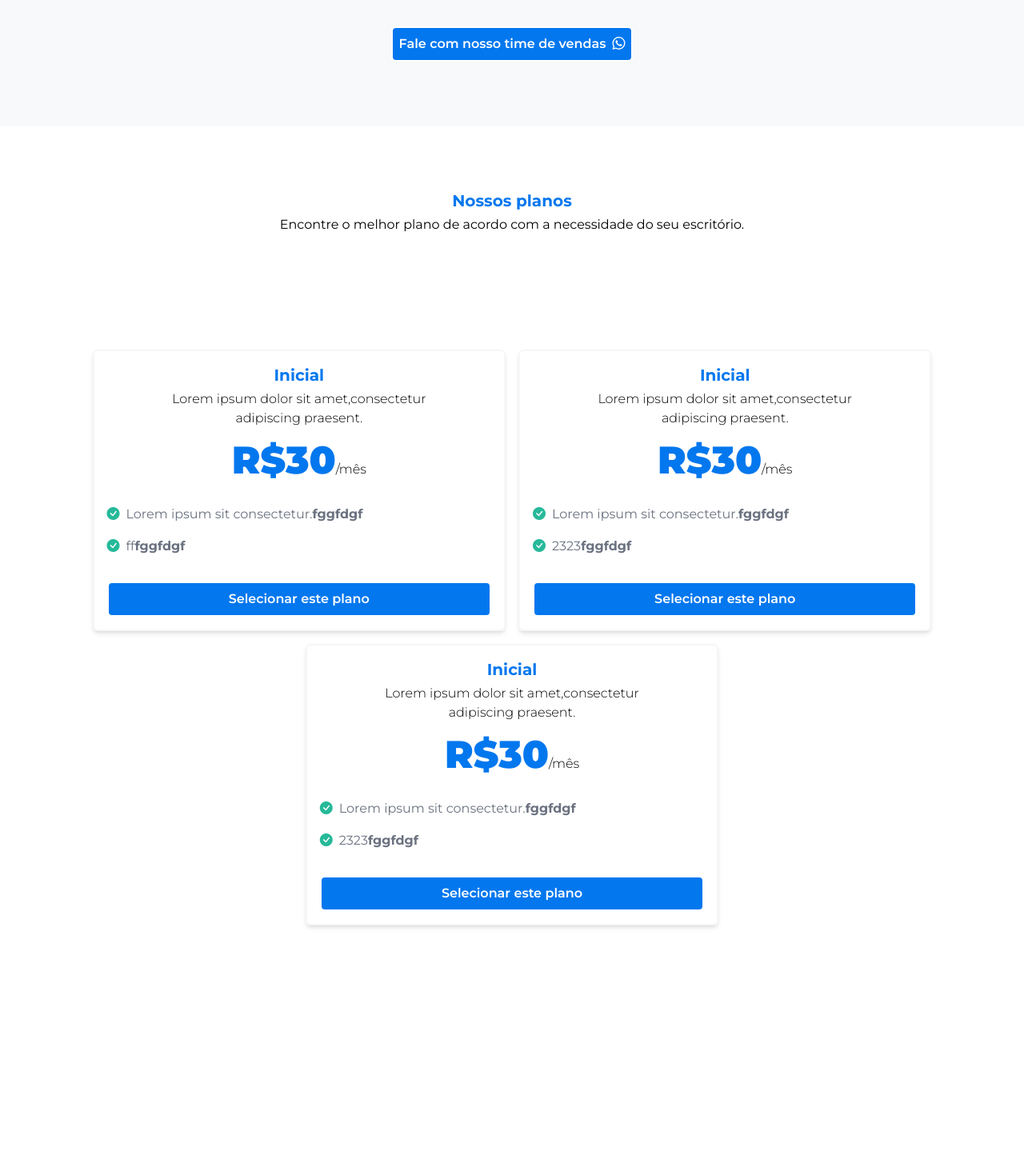
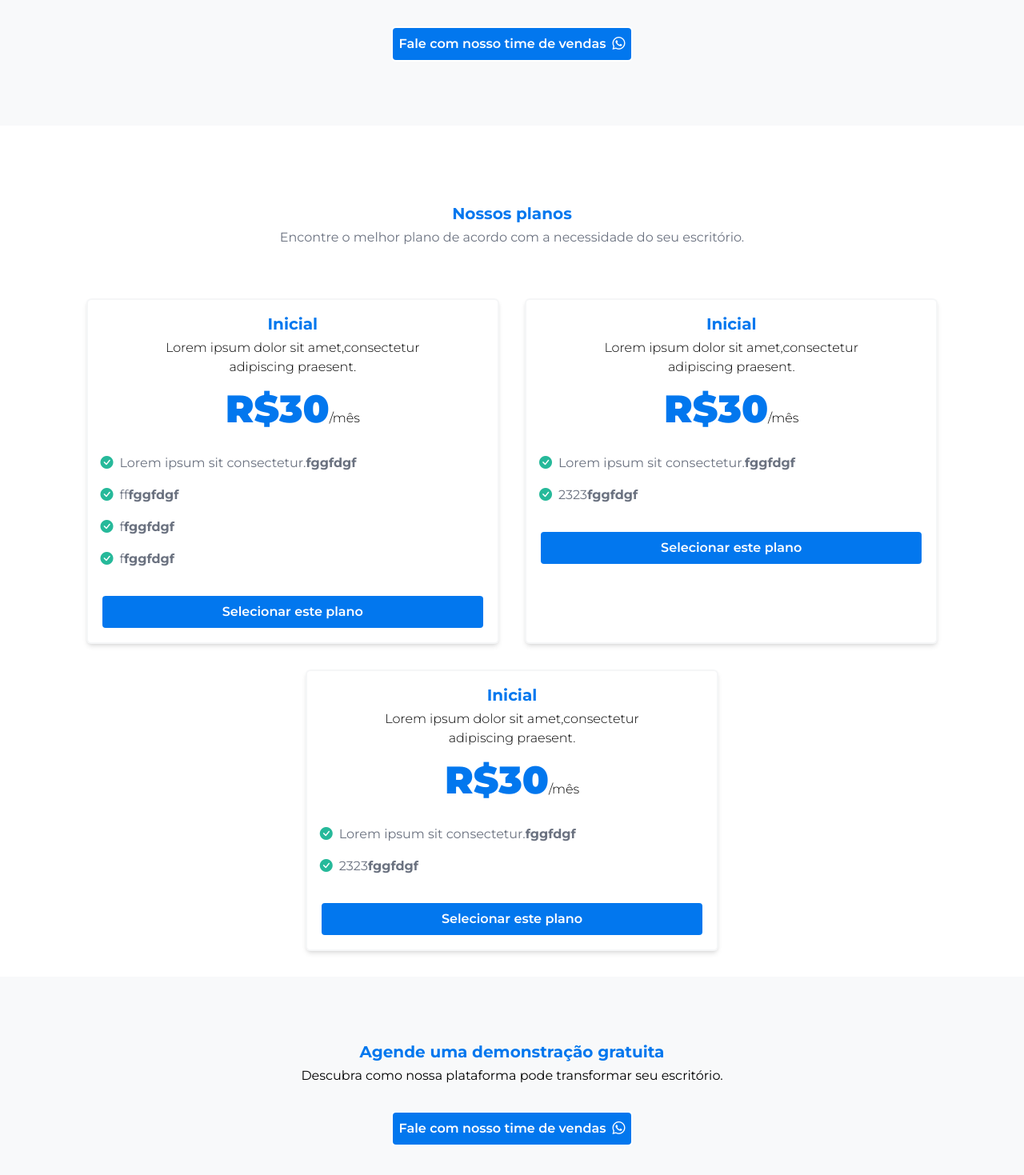
Before and after one commit to Hugodelima/avaliacao_SoftOwn, a React (Vite) app: page / in a window 1280 px wide. Shown: the part 4589-6058 px from the top of the page at 80% size. Before the commit the page ends 5778 px from the top, so only its background shows below. Built offline with nearby package versions, Linux system fonts and the light colour scheme.

Commit message:
feat(app): adjust to pull text and whatsapp components

```diff
--- a/src/App.tsx
+++ b/src/App.tsx
@@ -10,6 +10,7 @@ import ImageAndText from './components/ImageAndText.tsx'
 import PricingTable from './components/PricingTable.tsx'
 
 import './styles/index.css'
+import TextAndWhatssap from './components/TextAndWhatssap.tsx'
 
 
 function App(){
@@ -69,33 +70,24 @@ function App(){
                 </div>
             </div>
 
-            <div className={`flex flex-col md:p-20 p-4 bg-background text-center`}>
-                <h2 className="text-textSoft font-bold text-xl mb-1">Comece seu teste gratuito hoje!</h2>
-                <h3 className='mb-8'>Entre em contato com nosso time e agende uma demonstração gratuita!</h3>
 
-                <button className='text-white z-10 bg-textSoft rounded-md p-2 font-semibold border-solid border-2 border-white w-auto m-auto relative pr-8'>
-                Fale com nosso time de vendas
-                    <i className="bi bi-whatsapp absolute right-2"></i>
-                </button>
+            <TextAndWhatssap title='Comece seu teste gratuito hoje!' description='Entre em contato com nosso time e agende uma demonstração gratuita!' textButton='Fale com nosso time de vendas' background={true} />
+
+            <div className='flex flex-col text-center mt-[6rem]'>
+                <h2 className="text-textSoft font-bold text-xl mb-1 text-center">Nossos planos</h2>
+                <h3 className='mb-8 text-center text-textGray'>Encontre o melhor plano de acordo com
+                a necessidade do seu escritório.</h3>
             </div>
 
-            <div className={`flex flex-col md:p-20 p-4 text-center`}>
-                <h2 className="text-textSoft font-bold text-xl mb-1">Nossos planos</h2>
-                <h3 className='mb-8'>Encontre o melhor plano de acordo com a necessidade do seu escritório.</h3>
-
-                <div className='flex flex-wrap'>
-
-                </div>
-            </div>
-            <div className='flex flex-wrap justify-center gap-4 md:p-8'>
-                <PricingTable title='Inicial' description='Lorem ipsum dolor sit amet,consectetur adipiscing praesent.' price='30' listAdvantage={['Lorem ipsum sit consectetur.','ff']}  />
+            <div className='flex flex-wrap justify-center gap-8 md:p-8'>
+                <PricingTable title='Inicial' description='Lorem ipsum dolor sit amet,consectetur adipiscing praesent.' price='30' listAdvantage={['Lorem ipsum sit consectetur.','ff','f','f']}  />
                 <PricingTable title='Inicial' description='Lorem ipsum dolor sit amet,consectetur adipiscing praesent.' price='30' listAdvantage={['Lorem ipsum sit consectetur.','2323']}  />
                 <PricingTable title='Inicial' description='Lorem ipsum dolor sit amet,consectetur adipiscing praesent.' price='30' listAdvantage={['Lorem ipsum sit consectetur.','2323']}  />
             </div>
+
+            <TextAndWhatssap title='Agende uma demonstração gratuita ' description='Descubra como nossa plataforma pode transformar seu escritório.' textButton='Fale com nosso time de vendas' background={false} />
         </>
     )
-
-
 }
 
 export default App
```
